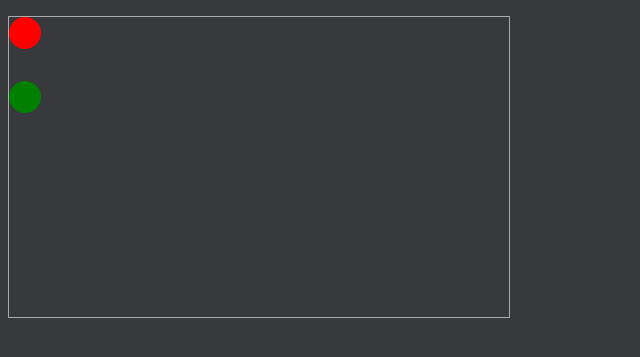
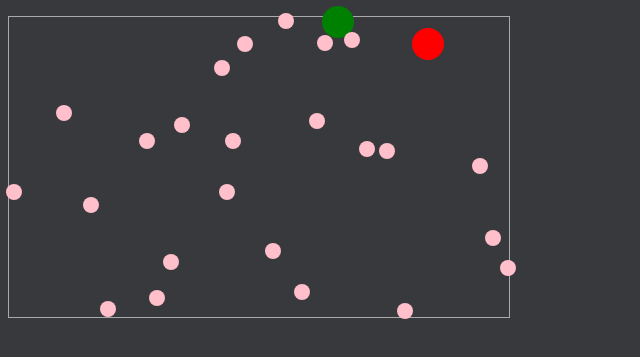
Before and after one commit to k39chen/BallGame, a plain HTML site: page index.html in a window 1280 px wide. Shown: the part 43-400 px from the top of the page, without its empty margins (0-640 px from the left). Drawn offline with Linux system fonts and the light colour scheme; animation ran at ten frames a second.

Commit message:
Miscellaneous fixes for game components

```diff
--- a/css/styles.css
+++ b/css/styles.css
@@ -23,5 +23,11 @@ html, body {
 	border-radius: 50%;
 }
 .ball {
-
+	position: absolute;
+	top: 0;
+	left: 0;
+	width: 16px;
+	height: 16px;
+	background: pink;
+	border-radius: 50%;
 }
--- a/js/ball.js
+++ b/js/ball.js
@@ -4,7 +4,13 @@
  * @param options {Object} The ball settings.
  */
 function Ball(id, options) {
+	this.id = id;
 	this.settings = $.extend({
+		css: {
+			background: "pink"
+		},
+		radius: 16,
+
 		pos: {x:0, y:0},
 		vel: {x:0, y:0},
 		acc: {x:0, y:0}
@@ -21,14 +27,15 @@ function Ball(id, options) {
  */
 Ball.prototype.create = function() {
 	var ball = $("<div>")
-		.attr("id",this.settings.id)
-		.addClass("ball");
-
-	// bind some events onto the ball entity
-	// ...
+		.attr("id",this.id)
+		.addClass("ball entity")
+		.css(this.settings.css);
 
 	// add this to the game
 	ball.appendTo(Game.context);
+
+	// initial ball dimensions
+	this.settings.radius = ball.width() / 2;
 };
 /**
  * Updates the ball object.
@@ -44,7 +51,10 @@ Ball.prototype.update = function() {
  * @method render
  */
 Ball.prototype.render = function() {
-
+	this.get().css({
+		left: this.settings.pos.x - this.settings.radius,
+		top: this.settings.pos.y - this.settings.radius
+	});
 };
 /**
  * Retrieves the instance of this ball.
@@ -52,5 +62,5 @@ Ball.prototype.render = function() {
  * @method get
  */
 Ball.prototype.get = function() {
-	return $("#"+settings.id);
+	return $("#"+this.id);
 };
--- a/js/game.js
+++ b/js/game.js
@@ -28,18 +28,23 @@ var Game = {
 		};
 
 		// create the player entities
-		self.ent.player1 = new Player("player1", {
-			css: {
-				background: "red"
-			},
-			pos: {x: 0, y: 0}
-		});
-		self.ent.player2 = new Player("player2", {
-			css: {
-				background: "green"
-			},
-			pos: {x: 0, y: 64}
-		});
+		self.ent.player1 = new Player("player1", {css: {background: "red"}});
+		self.ent.player2 = new Player("player2", {css: {background: "green"}});
+
+		// create the balls
+		for (var i=0; i<24; i++) {
+			var ball = new Ball("ball"+i,{});
+			self.ent.balls.push(ball);
+		}
+
+		// randomly position everything
+		self.ent.player1.settings.pos = self.getRandomFreePosition(self.ent.player1);
+		self.ent.player2.settings.pos = self.getRandomFreePosition(self.ent.player2);
+		for (var i=0; i<self.ent.balls.length; i++) {
+			self.ent.balls[i].settings.pos = self.getRandomFreePosition(self.ent.balls[i]);
+		}
+
+		console.log(self.ent.player1);
 
 		// set up the controls
 		self.setupControls();
@@ -157,6 +162,63 @@ var Game = {
 				$.proxy(self.ent[type].render(),self);
 			}
 		}
+	},
+	/**
+	 * Gets a position where there is no collision that will occur
+	 *
+	 * @method getRandomFreePosition
+	 * @param obj {Object} The entity that we want to position.
+	 * @return {Object} The position vector.
+	 */
+	getRandomFreePosition: function(obj) {
+		var self = this,
+			x = getRandom(0,self.canvas.width),
+			y = getRandom(0,self.canvas.height);
+
+		if (self.collides(obj)) {
+			return self.getRandomFreePosition(obj);
+		}
+		return {x:x,y:y};
+	},
+	/**
+	 * Determines if a collision has occured.
+	 *
+	 * @method collides
+	 * @param obj {Object} The object that we are testing.
+	 * @return {Object} The collision test results.
+	 */
+	collides: function(obj) {
+		var hasCollision = false;
+		var sr = obj.settings.radius / 2,
+			sx = obj.settings.pos.x,
+			sy = obj.settings.pos.y;
+
+
+		return false;
+
+		console.log(obj);
+
+		$(".entity").each(function(index,elem){
+			var $elem = $(elem);
+
+			if (hasCollision || $elem.attr("id") === obj.id) return;
+
+			var dr = $elem.width() / 2,
+				dx = parseInt($elem.css("left"), 10),
+				dy = parseInt($elem.css("top"), 10);
+
+			// calculate the distance between the two points
+			var distance = Math.sqrt( Math.pow(dx-sx,2) + Math.pow(dy-sy,2) );
+
+			// a collision has occurred!
+			if (distance <= sr + dr) {
+				hasCollision = true;
+			}
+		});
+
+		console.log( hasCollision );
+
+		return hasCollision;
 	}
 };
 
@@ -164,3 +226,7 @@ $(document).ready(function(){
 	// initialize the game
 	Game.init();
 });
+
+window.getRandom = function(min,max) {
+	return Math.floor(Math.random() * (max-min)) + min;
+};
--- a/js/player.js
+++ b/js/player.js
@@ -9,9 +9,11 @@ function Player(id, options) {
 		css: {
 			background: "red"
 		},
+		radius: 32,
+
 		pos: {x:0, y:0},
-		vel: {x:0.1, y:0},
-		acc: {x:0.0001, y:0},
+		vel: {x:0, y:0},
+		acc: {x:0, y:0},
 
 		xvel: 0.1,
 		yvel: 0.1,
@@ -23,7 +25,6 @@ function Player(id, options) {
 	// create the player by default
 	this.create();
 }
-
 /**
  * Creates the player object.
  *
@@ -32,11 +33,14 @@ function Player(id, options) {
 Player.prototype.create = function() {
 	var player = $("<div>")
 		.attr("id",this.id)
-		.addClass("player")
+		.addClass("player entity")
 		.css(this.settings.css);
 
 	// add this to the game
 	player.appendTo(Game.context);
+
+	// initial player dimensions
+	this.settings.radius = player.width() / 2;
 };
 /**
  * Updates the player object.
@@ -83,8 +87,8 @@ Player.prototype.update = function() {
  */
 Player.prototype.render = function() {
 	this.get().css({
-		left: this.settings.pos.x,
-		top: this.settings.pos.y
+		left: this.settings.pos.x - this.settings.radius,
+		top: this.settings.pos.y - this.settings.radius
 	});
 };
 /**
@@ -95,7 +99,6 @@ Player.prototype.render = function() {
 Player.prototype.get = function() {
 	return $("#"+this.id);
 };
-
 /**
  * General player movement.
  *
```
